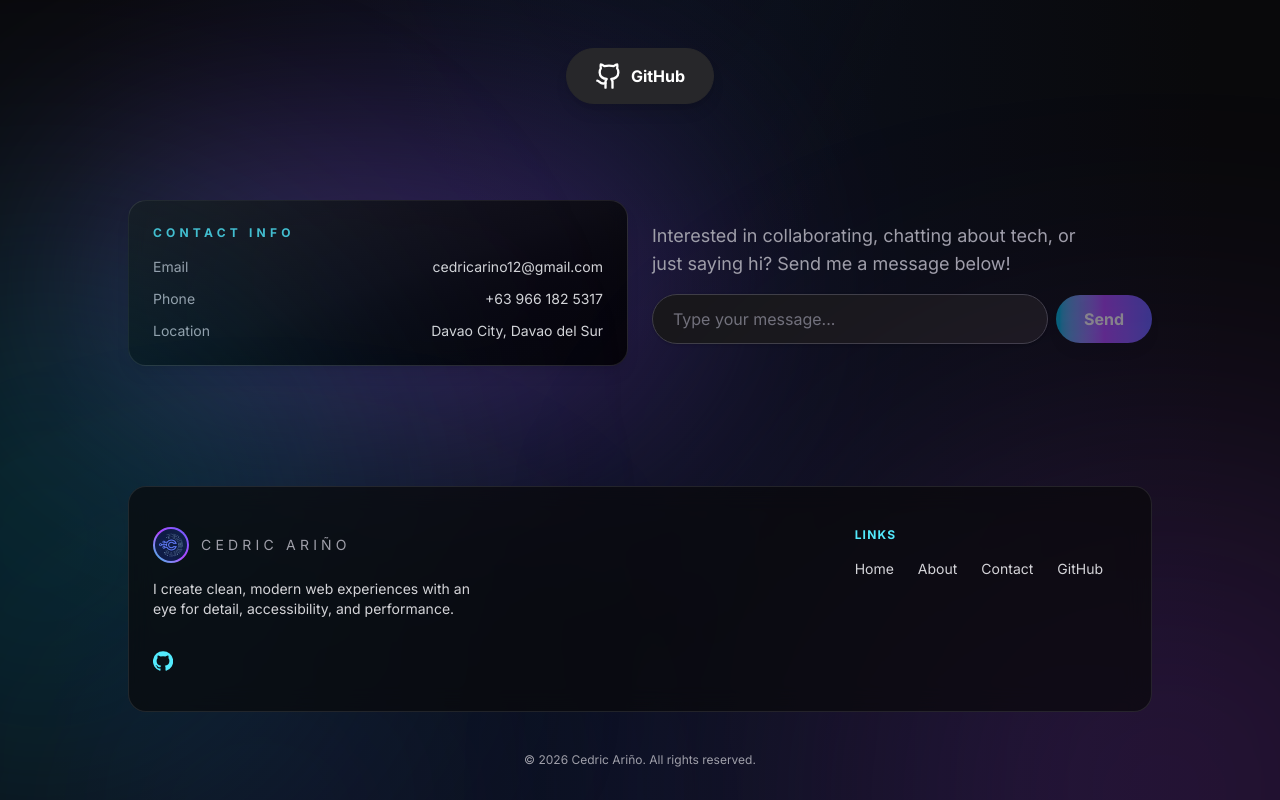
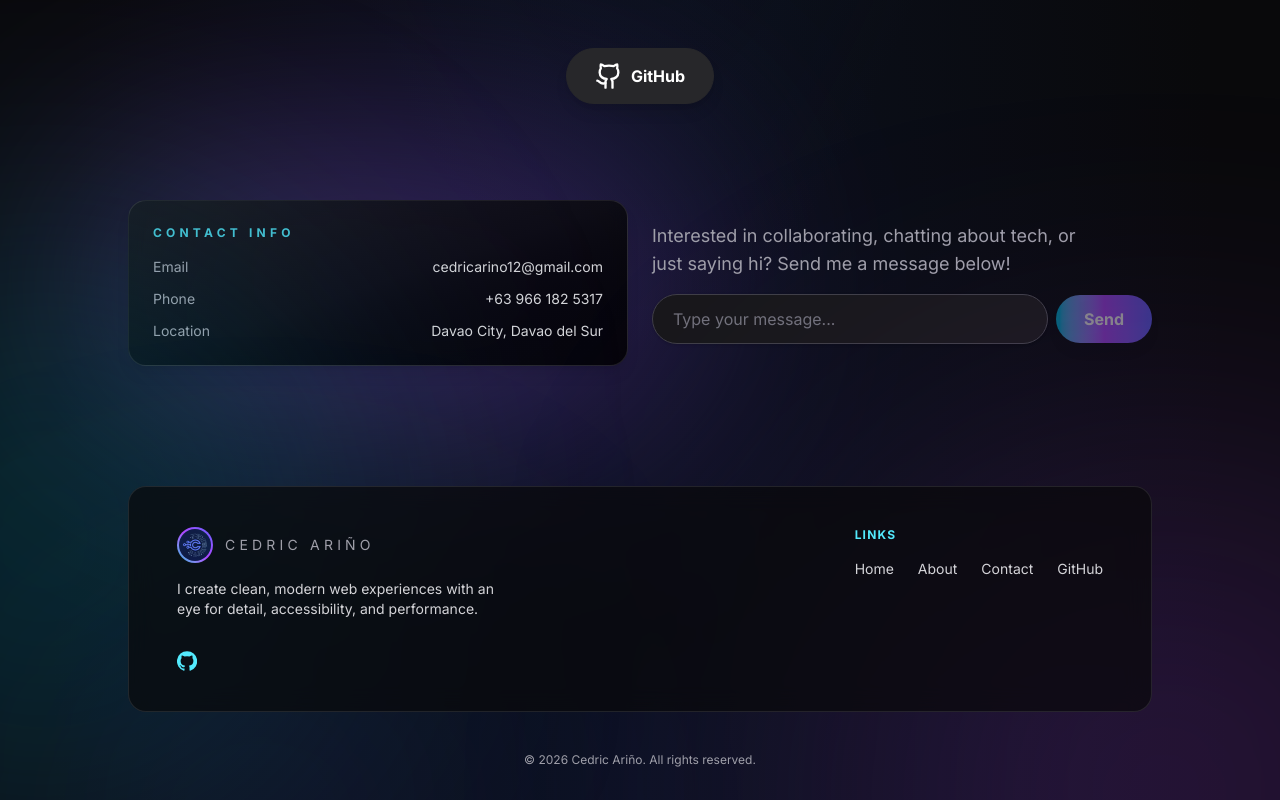
Before and after one commit to cdarino/arino-portfolio, a Next.js app: page / in a window 1280 px wide. Shown: the part 2168-2968 px from the top of the page. Built offline with nearby package versions, Linux system fonts and the light colour scheme.

Commit message:
UI updates

```diff
--- a/components/footer-glow.tsx
+++ b/components/footer-glow.tsx
@@ -20,7 +20,7 @@ export default function FooterGlow() {
       `}</style>
 
       <div className="relative mx-auto flex max-w-7xl flex-col items-center gap-8 rounded-2xl border border-white/10 bg-zinc-950/70 px-6 py-10 backdrop-blur-md md:flex-row md:items-start md:justify-between md:gap-12">
-        <div className="flex flex-col items-center md:items-start">
+        <div className="flex flex-col items-center md:items-start pl-6">
           <a
             href="#top"
             className="mb-4 flex items-center gap-3"
```
